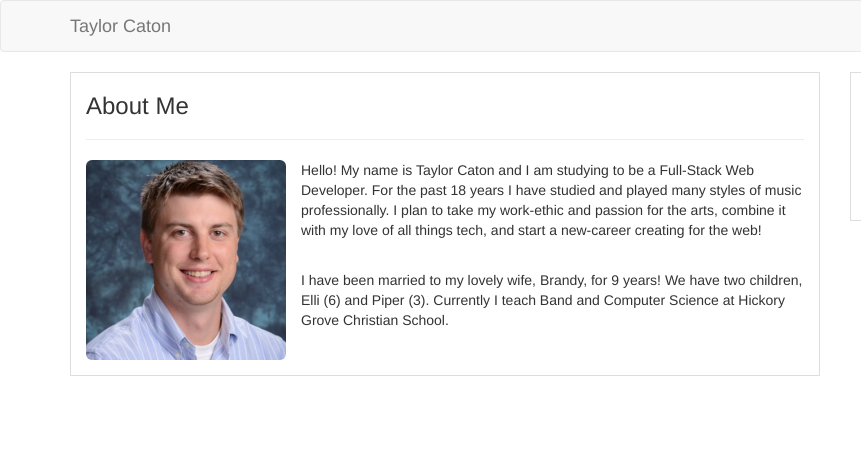
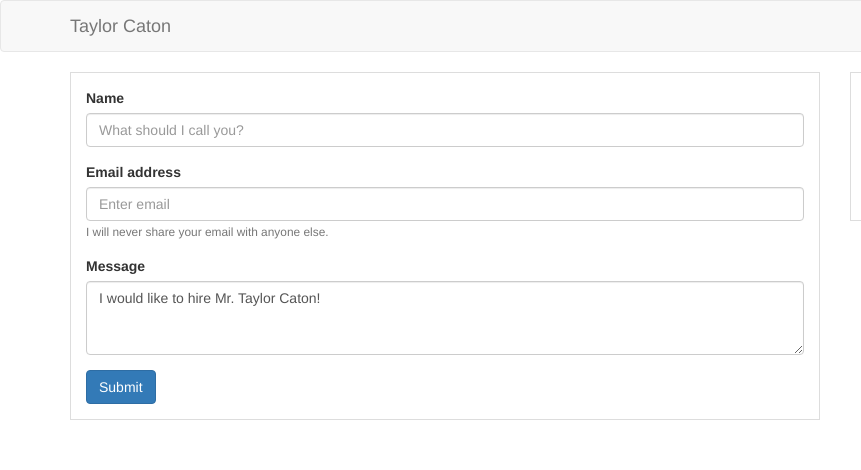
Before and after one commit to taylorcaton/Bootstrap-Portfolio, a plain HTML site: page contact.html in a window 1280 px wide. Shown: the top 470 px of the page, 0-861 px from the left. Drawn offline with nearby package versions, Linux system fonts and the light colour scheme.

Commit message:
Added form

```diff
--- a/contact.html
+++ b/contact.html
@@ -41,17 +41,26 @@
 		<div class="row">
 
 			<div class="col-sm-8">
-				<div class="AboutMe container-fluid">
-					<h3>About Me</h3>
-					<hr>
-					<img src="images/Taylor.png" alt="Taylor Caton" class="img-responsive pull-left img-rounded">
-					<p>
-						Hello! My name is Taylor Caton and I am studying to be a Full-Stack Web Developer. For the past 18 years I have studied and played many styles of music professionally. I plan to take my work-ethic and passion for the arts, combine it with my love of all things tech, and start a new-career creating for the web!
-					</p>
-					<br>
-					<p>
-						I have been married to my lovely wife, Brandy, for 9 years! We have two children, Elli (6) and Piper (3). Currently I teach Band and Computer Science at Hickory Grove Christian School.
-					</p>
+				<div class="AboutMe Contact container-fluid">
+					<form>
+					 <div class="form-group">
+					    <label>Name</label>
+					    <input type="name" class="form-control" placeholder="What should I call you?">
+
+					  </div>
+					 <div class="form-group">
+					    <label>Email address</label>
+					    <input type="email" class="form-control" placeholder="Enter email">
+					    <small id="emailHelp" class="form-text text-muted">I will never share your email with anyone else.</small>
+					  </div>
+
+					  <div class="form-group">
+					    <label for="exampleTextarea">Message</label>
+					    <textarea class="form-control" id="exampleTextarea" rows="3">I would like to hire Mr. Taylor Caton!</textarea>
+					  </div>
+
+					  <button type="submit" class="btn btn-primary">Submit</button>
+					</form>
 				</div>
 
 
--- a/styles.css
+++ b/styles.css
@@ -41,6 +41,15 @@ body {
 	padding-bottom: 10px;
 }
 
+.SocialBox img:hover{
+	opacity: 0.7;
+}
+
 nav{
 	background-color:
 }
+
+.Contact{
+	padding-top: 15px;
+	padding-bottom: 15px;
+}
```
Also changed, not shown: portfolio.html (+6 -6 lines).
